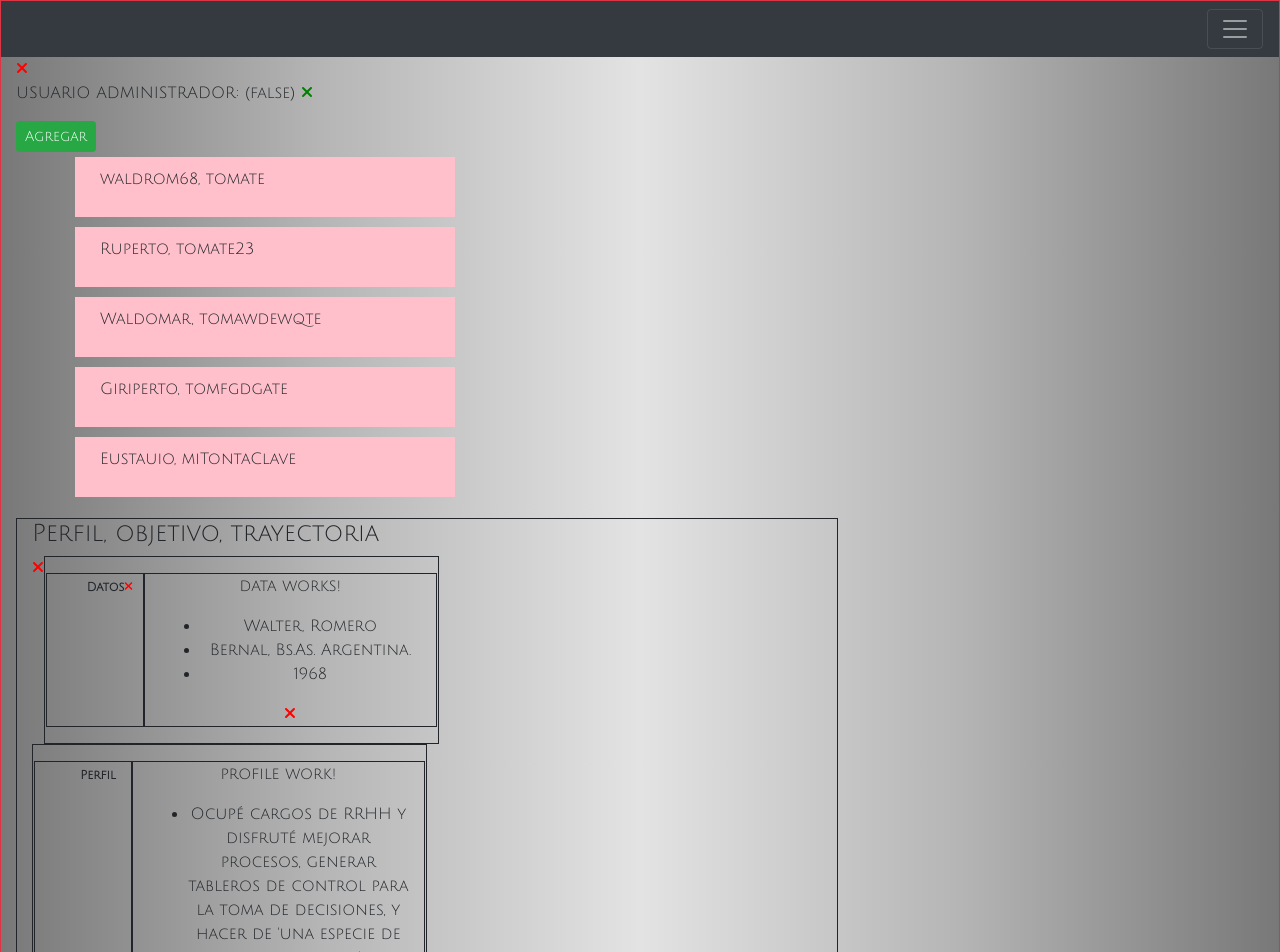
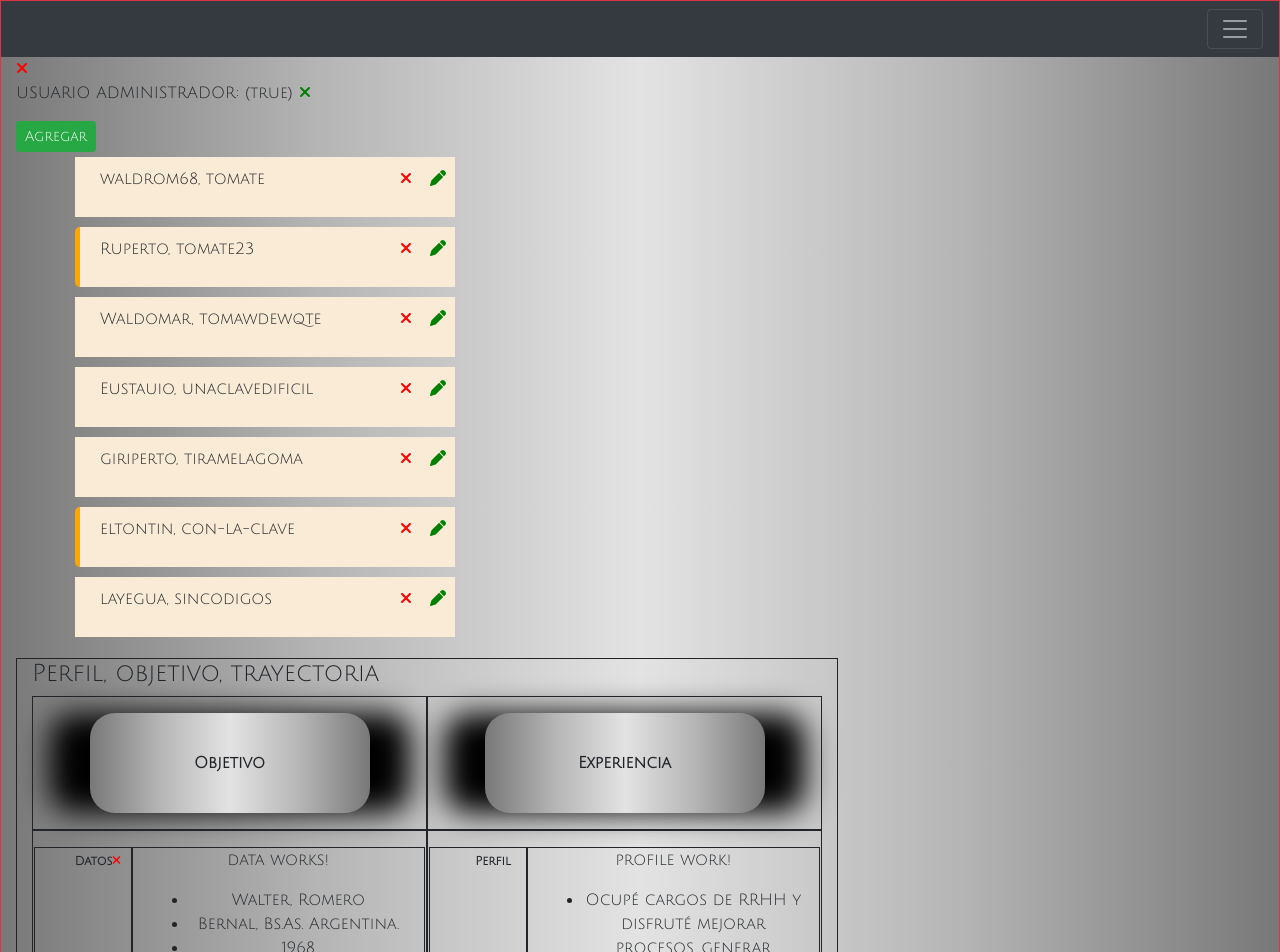
Before and after one commit to waldrom68/PortFolio, an Angular app in the folder PortfolioFrontEnd/angular-portfolio/: page / in a window 1280 px wide. Shown: the top 952 px of the page. Built offline with nearby package versions, Linux system fonts and the light colour scheme; data requests are answered from the project's data file.

Commit message:
limpieza de codigo en los .component.ts y comienzo de trabajo en las animaciones del menu principal

```diff
--- a/PortfolioFrontEnd/angular-portfolio/db.json
+++ b/PortfolioFrontEnd/angular-portfolio/db.json
@@ -10,7 +10,7 @@
       "id": 2,
       "username": "Ruperto",
       "password": "tomate23",
-      "admin": false
+      "admin": true
     },
     {
       "id": 3,
@@ -19,16 +19,28 @@
       "admin": false
     },
     {
+      "id": 4,
+      "username": "Eustauio",
+      "password": "unaclavedificil",
+      "admin": false
+    },
+    {
       "id": 5,
-      "username": "Giriperto",
-      "password": "tomfgdgate",
+      "username": "giriperto",
+      "password": "tiramelagoma",
       "admin": false
     },
     {
       "id": 6,
-      "username": "Eustauio",
-      "password": "miTontaClave",
+      "username": "eltontin",
+      "password": "con-la-clave",
       "admin": true
+    },
+    {
+      "id": 7,
+      "username": "layegua",
+      "password": "sincodigos",
+      "admin": false
     }
   ],
   "Data": {
@@ -51,7 +63,10 @@
       "Podés contactarme si tenés alguna idea o propuesta y será un plus si es divertida."
     ],
     "since": "1968",
-    "experiencia_resume": "SOY CLARAMENTE EL INDICADO"
+    "experiencia_resume": "SOY CLARAMENTE EL INDICADO",
+    "username": "waldrom",
+    "password": "sinclave",
+    "admin": true
   },
   "Formacion": [
     {
@@ -85,6 +100,99 @@
       "position": "Programador"
     }
   ],
+  "Intereses": [
+    {
+      "id": 1,
+      "name": "Paddel"
+    },
+    {
+      "id": 2,
+      "name": "Viajar"
+    }
+  ],
+
+
+
+  "Users": [
+      {
+      "id": 1,
+      "name": "Walter",
+      "last_name": "Romero",
+      "foto": "../assets/images/ico.svg",
+      "location": "Bernal, Bs.As. Argentina.",
+      "profession": [
+        "Full Stack Developer",
+        "PYTHON - JAVA"
+      ],
+      "profile": [
+        "Ocupé cargos de RRHH y disfruté mejorar procesos, generar tableros de control para la toma de decisiones, y hacer de 'una especie de analista funcional' para servir de enlace entre áreas de negocio y de tecnología. Ciertamente era un Analista Universitario de Sistemas en un área de recursos humanos.",
+        "Luego de 24 años trabajando en la universidad, ahora he vuelto a mi esencia: 'creatividad, innovación, sistemas y tecnología'.",
+        "En resumen, además de contar con criterio empresarial tengo conocimientos y experiencia para sumar valor a cualquier proyecto, y quienes me conocen destacarán mi compromiso para alcanzar objetivos, mi lealtad, integridad y disciplina."
+      ],
+      "objetive": [
+        "Me atraen los desafíos y aventuras en donde pueda seguir ayudando, creando, innovando, mejorando ...",
+        "Podés contactarme si tenés alguna idea o propuesta y será un plus si es divertida."
+      ],
+      "since": "1968",
+      "experiencia_resume": "SOY CLARAMENTE EL INDICADO",
+      "username": "waldrom",
+      "password": "sinclave",
+      "admin": true
+    }
+  ],
+
+  "Studies": [
+    {
+      "id": 1,
+      "start_date": "3/1990",
+      "end_date": "12/1996",
+      "institution": "UCALP",
+      "degree": "Analista de sistemas"
+    },
+    {
+      "id": 2,
+      "start_date": "3/1990",
+      "end_date": "12/1996",
+      "institution": "EDUCACION IT",
+      "degree": "Full Stack Python"
+    }
+  ],
+
+  "LaboralCareer": [
+    {
+      "id": 1,
+      "start_date": "09-1993",
+      "end_date": "02-2018",
+      "organization": "ITBA",
+      "position": "Director"
+    },
+    {
+      "id": 2,
+      "start_date": "09-1990",
+      "end_date": "12-1993",
+      "organization": "freelance",
+      "position": "Programador"
+    }
+  ],
+
+  "SoftSkill": [
+    {
+      "id": 1,
+      "name": "Amabilidad",
+      "assessment": 7
+    },
+    {
+      "id": 2,
+      "name": "Respeto",
+      "assessment": 6
+    },
+    {
+      "id": 3,
+      "name": "Integridad",
+      "assessment": 9
+    }
+  ],
+
   "HardSkill": [
     {
       "id": 1,
@@ -102,24 +210,8 @@
       "assessment": 45
     }
   ],
-  "SoftSkill": [
-    {
-      "id": 1,
-      "name": "Amabilidad",
-      "assessment": 7
-    },
-    {
-      "id": 2,
-      "name": "Respeto",
-      "assessment": 6
-    },
-    {
-      "id": 3,
-      "name": "Integridad",
-      "assessment": 9
-    }
-  ],
-  "Intereses": [
+
+  "Interests": [
     {
       "id": 1,
       "name": "Paddel"
@@ -129,4 +221,5 @@
       "name": "Viajar"
     }
   ]
+
 }
--- a/PortfolioFrontEnd/angular-portfolio/src/app/features/bloque-datos-obj-profile/bloque-datos-obj-profile.component.css
+++ b/PortfolioFrontEnd/angular-portfolio/src/app/features/bloque-datos-obj-profile/bloque-datos-obj-profile.component.css
@@ -0,0 +1,81 @@
+
+.contenedor {
+    position: relative;
+    display: flex;
+    width: 100%;
+    height: 100%;
+    justify-content: center;
+    align-items: center;
+    /* touch-action: manipulation; */
+    -moz-user-select: none; /* Firefox */
+    -ms-user-select: none; /* Internet Explorer */
+    -khtml-user-select: none; /* KHTML browsers (e.g. Konqueror) */
+    -webkit-user-select: none; /* Chrome, Safari, and Opera */
+    -webkit-touch-callout: none; /* Disable Android and iOS callouts*/
+}
+
+.contenedor::after {
+    content: "";
+    position: absolute;
+    width: 100%;
+    height: 100%;
+    top: 50%;
+    left: 50%;
+    transform: translate(-50%, -50%);
+    border-radius: 25px;
+    background: #000;
+    filter: blur(15px);
+
+    transition: 1.5s;
+    z-index: -1;
+    perspective: 0px;
+}
+
+.flip-box {
+    background-color: transparent;
+    perspective: 1000px;
+    width:280px;
+    height: 100px;
+}
+
+    .flip-box-inner {
+        position: relative;
+        width: 100%;
+        height: 100%;
+        /* text-align: center; */
+        transition: transform 1.5s;
+        transform-style: preserve-3d;
+        -webkit-transform-style: preserve-3d;
+    }
+
+    .contenedor:hover .flip-box-inner, .contenedor:active .flip-box-inner {
+       transform: rotateY(180deg);
+    }
+
+    .contenedor:hover:after, .contenedor:active:after {
+        transform:
+            translate(-50%,-50%)
+            rotateY(-180deg);
+            box-shadow: 5px 5px 5px 5px rgb(40, 246, 33);
+    }
+
+    .flip-box-front, .flip-box-back {
+        position: absolute;
+        display: flex;
+        justify-content: center;
+        width: 100%;
+        height: 100%;
+        background-size: cover;
+        -webkit-backface-visibility: hidden;
+        backface-visibility: hidden;
+        border-radius: 25px;
+    }
+
+    .flip-box-front {
+        background-image: linear-gradient(90deg, var(--metaldark-shadow) 0%, var(--metallight-shadow) 25%, var(--metal) 50%, var(--metallight-shadow) 75%, var(--metaldark-shadow) 100% ) !important;   ;
+
+    }
+    .flip-box-back {
+        background-image: linear-gradient(90deg, var(--metaldark-shadow) 0%, var(--metallight-shadow) 25%, var(--metal) 50%, var(--metallight-shadow) 75%, var(--metaldark-shadow) 100% ) !important;
+        transform: rotateY(180deg);
+    }
--- a/PortfolioFrontEnd/angular-portfolio/src/app/features/bloque-datos-obj-profile/bloque-datos-obj-profile.component.html
+++ b/PortfolioFrontEnd/angular-portfolio/src/app/features/bloque-datos-obj-profile/bloque-datos-obj-profile.component.html
@@ -1,10 +1,69 @@
+    <!-- Objetivo profesional y Experiencia -->
+    <div class="row p-0 m-0">
+        <!-- contenedor Objetivo profesional -->
+        <div class="p-2 col-md-6 etiqueta" style="border: 1px solid;">
+            <div class="p-2 row">
+                <div class="col">
+                    <a class="contenedor">
+                        <div class="flip-box">
+                            <div class="flip-box-inner">
+                                <div class="flip-box-front">
 
+                                    <div class="font-weight-bold align-self-center">Objetivo</div>
+
+                                </div>
+                                <div class="flip-box-back" onclick="alert('Hola')">
+
+                                    <span class="font-weight-bold align-self-center">Detras</span>
+
+                                </div>
+                            </div>
+                        </div>
+                    </a>
+                </div>
+                <!-- <div class="col-sm-9" style="border: 1px solid">
+
+                    <app-objetive></app-objetive>
+
+                </div> -->
+            </div>
+        </div>
+        <!-- contenedor Experiencia -->
+        <div class="p-2 col-md-6 etiqueta" style="border: 1px solid;">
+            <div class="p-2 row">
+                <div class="col">
+                    <a class="contenedor">
+                        <div class="flip-box">
+                            <div class="flip-box-inner">
+                                <div class="flip-box-front">
+
+                                    <div class="font-weight-bold align-self-center">Experiencia</div>
+
+                                </div>
+                                <div class="flip-box-back" onclick="alert('Hola')">
+
+                                    <span class="font-weight-bold align-self-center">Detras</span>
+
+                                </div>
+                            </div>
+                        </div>
+                    </a>
+                </div>
+
+                <!-- <div class="col-sm-9" style="border: 1px solid">
+
+                <app-datos-trayectoria></app-datos-trayectoria>
+
+                </div> -->
+
+
+
+            </div>
+        </div>
+    </div>
     <!-- Datos personales y Perfil -->
     <div class="row p-0 m-0">
-        <fa-icon
-            [icon]="faTimes"
-            [ngStyle] = "{'color':'red', 'text-aling':'center'}" >
-        </fa-icon>
+
         <!-- Contenedor Datos personales -->
         <div class="p-2 col-md-6" style="border: 1px solid;">
 
--- a/PortfolioFrontEnd/angular-portfolio/src/app/users/user-data-item/user-data-item.component.html
+++ b/PortfolioFrontEnd/angular-portfolio/src/app/users/user-data-item/user-data-item.component.html
@@ -6,7 +6,7 @@
 
         <!-- [ngClass]="{ admin: user.admin}" -->
         <div class="user prevent-select col-lg-4"
-            [ngClass]="isAdmin ? 'user admin' : 'user2'"
+        [ngClass]="{'user':isAdmin, 'user2': !isAdmin, 'admin':user.admin}"
             (dblclick)="onToggle(user)"
 
             >
--- a/PortfolioFrontEnd/angular-portfolio/src/app/users/user-data/user-data.component.ts
+++ b/PortfolioFrontEnd/angular-portfolio/src/app/users/user-data/user-data.component.ts
@@ -22,7 +22,7 @@ export class UserDataComponent implements OnInit {
   users: User[] = [];
   faTimes = faTimes;
 
-  isAdmin = false;
+  isAdmin = true;
   enableForm = false;
 
   UserData: User
@@ -84,18 +84,7 @@ export class UserDataComponent implements OnInit {
 
   editUser(user:User) {
     // Con los datos del form, modifico en la DB los datos del usuario
-    console.log("en user-data-component, recibo la instruccion de registrar los datos en la db")
-    console.log("recibo este user:", user)
-    console.log("tengo esta variable:", this.UserData)
-    // completo los campos del formulario con los atributos de la instancia
-    this.UserData = {
-      "id": user.id,
-      "username": user.username,
-      "password": user.password,
-      "admin": user.admin
-    }
-
-    this.userService.updateUsers(this.UserData).subscribe();
+    this.userService.updateUsers(user).subscribe();
 
     this.resetUser();  // Dejo en blanco el Formulario
     this.displayForm();
@@ -104,7 +93,8 @@ export class UserDataComponent implements OnInit {
   deleteUser(user: User) {
     // Este codigo acualiza el array Users para que se actualice en
     // el frontend, sin necesidad de recargar la pagina
-     this.userService.delUsers(user).subscribe( ()=> {
+     this.userService.delUsers(user).subscribe( (tt)=> {
+        // despues de ejecutarse el borrado de la DB, la quitamos del listado de Users
         this.users = this.users.filter( (t) => { return t.id !== user.id } )
       }
     );
```
Also changed, not shown: PortfolioFrontEnd/angular-portfolio/src/app/service/user.service.ts (+12 -18 lines), PortfolioFrontEnd/angular-portfolio/src/app/users/add-user/add-user.component.ts (+7 -27 lines).
